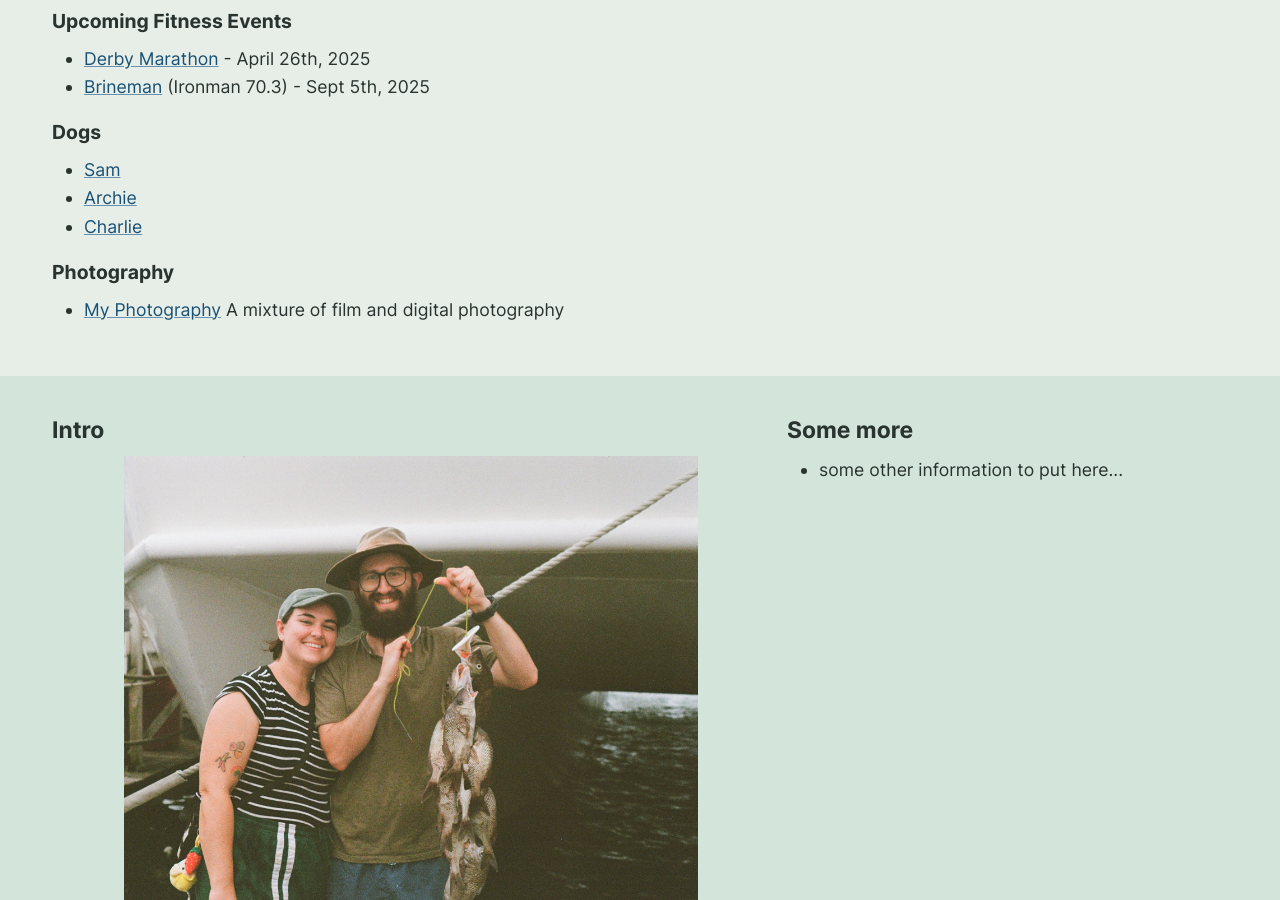
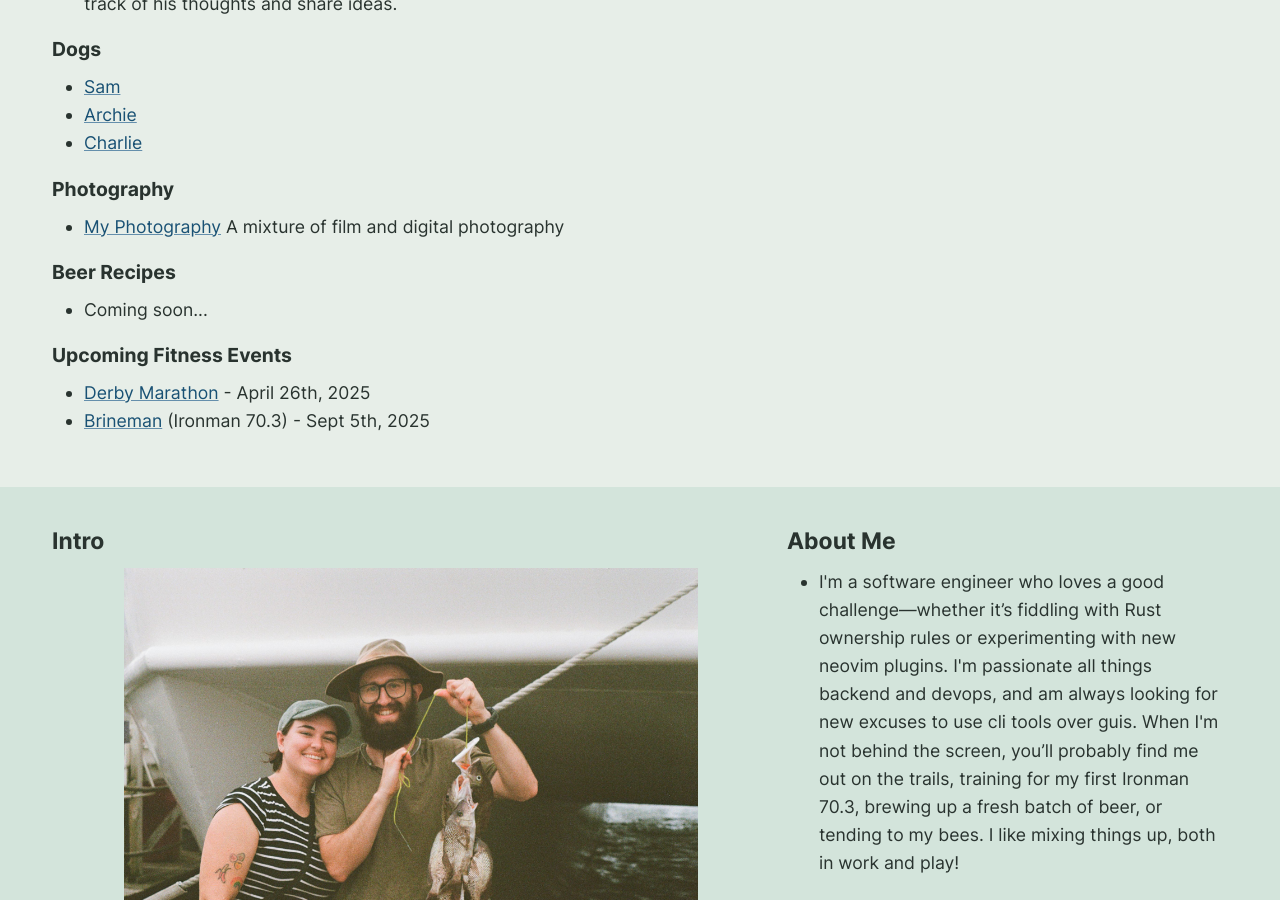
Before and after one commit to solidaycl/solidaycl.github.io, a Jekyll site: the page built from index.html, in a window 1280 px wide and 900 px high, scrolled down 460 px. Built offline with Jekyll 4.4.1, drawn with Linux system fonts in a browser that asks for light colours; some of the changed text lies outside the part shown.

Commit message:
More site updates with about me descriptions.

```diff
--- a/index.html
+++ b/index.html
@@ -20,17 +20,11 @@ redirect_from:
     <div class="col-wide">
       <h2>Chris</h2>
 
-      <h3>About</h3>
+      <h3>What's this?</h3>
       <ul>
         <li>
-		  A software engineer with things to talk about.
+		  This website is a humble corner of the internet for a software engineer to keep track of his thoughts and share ideas.
         </li>
-      </ul>
-
-      <h3>Upcoming Fitness Events</h3>
-      <ul>
-        <li><a href="https://derbyfestivalmarathon.com/">Derby Marathon</a> - April 26th, 2025</li>
-        <li><a href="https://triutah.com/brineman">Brineman</a> (Ironman 70.3) - Sept 5th, 2025</li>
       </ul>
 
       <h3>Dogs</h3>
@@ -43,6 +37,17 @@ redirect_from:
       <h3>Photography</h3>
       <ul>
         <li><a href="https://adobe.ly/48YV1Hf">My Photography</a> A mixture of film and digital photography</li>
+      </ul>
+
+      <h3>Beer Recipes</h3>
+      <ul>
+		  <li><a>Coming soon...</a></li>
+      </ul>
+
+      <h3>Upcoming Fitness Events</h3>
+      <ul>
+        <li><a href="https://derbyfestivalmarathon.com/">Derby Marathon</a> - April 26th, 2025</li>
+        <li><a href="https://triutah.com/brineman">Brineman</a> (Ironman 70.3) - Sept 5th, 2025</li>
       </ul>
 
     </div>
@@ -61,6 +66,7 @@ redirect_from:
         </table>
         {% comment %} </dl> {% endcomment %}
       </div>
+
     </div>
   </div>
 </section>
@@ -75,9 +81,9 @@ redirect_from:
     </div>
 
     <div>
-      <h2 id="chat">Some more</h2>
+      <h2 id="chat">About Me</h2>
       <ul>
-        <li>some other information to put here...</li>
+        <li>I'm a software engineer who loves a good challenge—whether it’s fiddling with Rust ownership rules or experimenting with new neovim plugins. I'm passionate all things backend and devops, and am always looking for new excuses to use cli tools over guis. When I'm not behind the screen, you’ll probably find me out on the trails, training for my first Ironman 70.3, brewing up a fresh batch of beer, or tending to my bees. I like mixing things up, both in work and play!</li>
       </ul>
     </div>
 
@@ -96,7 +102,7 @@ redirect_from:
       <dl class="faqs">
         <dt>Why 3 dogs?</dt>
         <dd>
-		  With three dogs, you have your own built-in security system, alarm clock, and vacuum cleaner! They’ll bark if anything so much as thinks about moving outside, wake you up bright and early (whether you like it or not), and ensure there’s not a single crumb left on the floor. It's like having a 24/7, fur-covered home maintenance crew!
+		  With three dogs, you have your own built-in security system, They will keep you warm by lying on top of you, and there is always one dog willing to go on an adventure.
         </dd>
 
         <dt>Do they Hunt?</dt>
@@ -113,7 +119,7 @@ redirect_from:
     <h2 id="sponsor">The work continues...</h2>
     <div class="container col3">
       <div>
-        <div>more more </div>
+        <div>coming soon...</div>
         <ul>
         </ul>
       </div>
```
